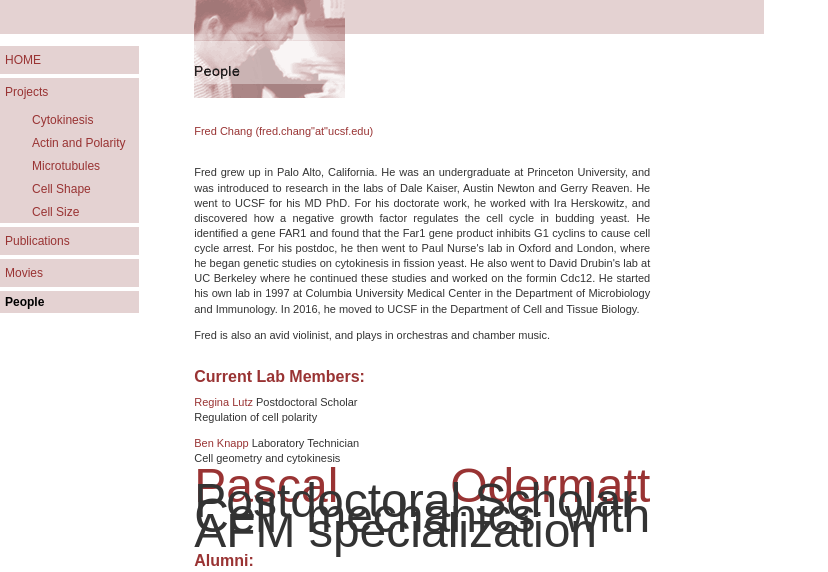
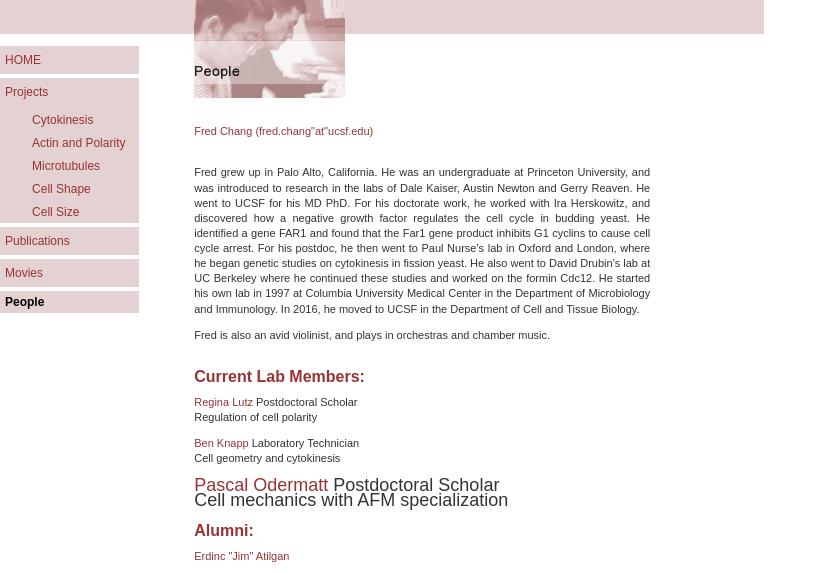
Before and after one commit to fchanglab/fchanglab.github.io, a plain HTML site: page people/index-people.html in a window 1280 px wide. Shown: the part 159-731 px from the top of the page, without its empty margins (0-828 px from the left). Drawn offline with Linux system fonts and the light colour scheme.

Commit message:
Update index-people.html

```diff
--- a/people/index-people.html
+++ b/people/index-people.html
@@ -169,7 +169,7 @@ Regulation of cell polarity
 <a href="mailto:benjamin.knapp@ucsf.edu"> Ben Knapp</a> Laboratory Technician<BR>
 Cell geometry and cytokinesis
 <P>
-<font size="10"><a href="mailto:pascal.odermatt@ucsf.edu"> Pascal Odermatt </a> Postdoctoral Scholar<BR>
+<font size="4"><a href="mailto:pascal.odermatt@ucsf.edu"> Pascal Odermatt </a> Postdoctoral Scholar<BR>
 Cell mechanics with AFM specialization </font>
 <BR>
 <BR>
```
